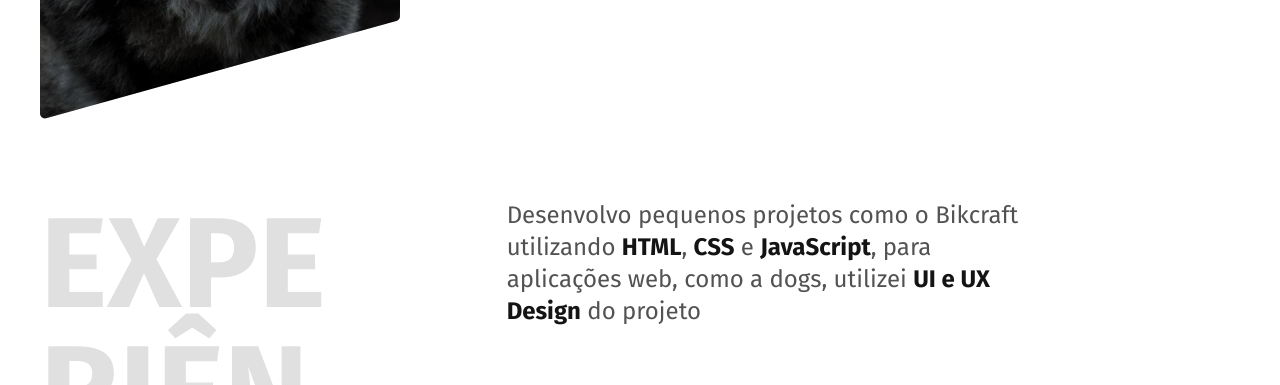
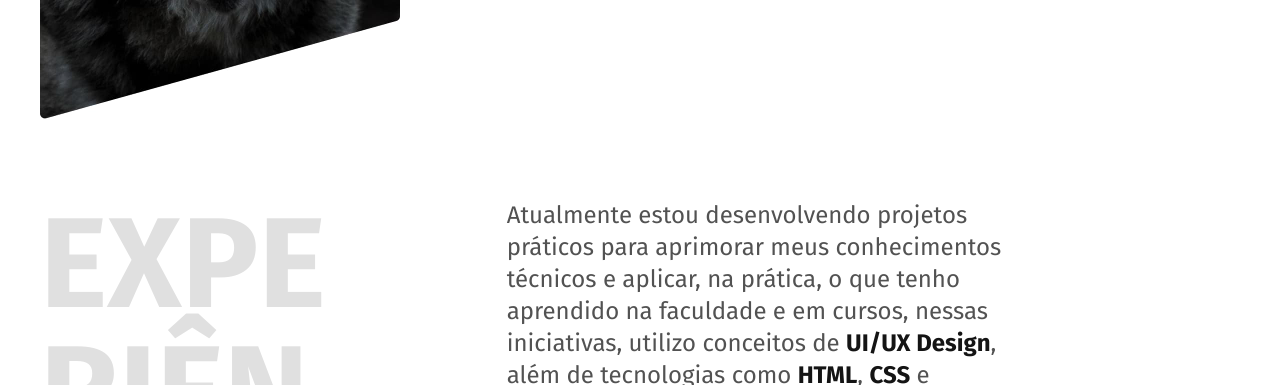
Before and after one commit to LucasEduardoRudnik/LucasEduardoRudnik.github.io, a plain HTML site: page index.html in a window 1280 px wide. Shown: the part 563-948 px from the top of the page. Drawn offline with Linux system fonts and the light colour scheme.

Commit message:
atualizacao da experiencia

```diff
--- a/index.html
+++ b/index.html
@@ -35,7 +35,7 @@
   <section class="experiencia" id="experiencia" aria-label="Experiência">
     <h2 class="subtitulo">Experiência</h2>
     <div>
-      <p class="experiencia-texto">Desenvolvo pequenos projetos como o Bikcraft utilizando <strong>HTML</strong>, <strong>CSS</strong> e <strong>JavaScript</strong>, para aplicações web, como a dogs, utilizei <strong>UI e UX Design</strong> do projeto
+      <p class="experiencia-texto">Atualmente estou desenvolvendo projetos práticos para aprimorar meus conhecimentos técnicos e aplicar, na prática, o que tenho aprendido na faculdade e em cursos, nessas iniciativas, utilizo conceitos de <strong>UI/UX Design</strong>, além de tecnologias como <strong>HTML</strong>, <strong>CSS</strong> e <strong>JavaScript</strong>.
       </p>
 
       <div class="empresa">
```
